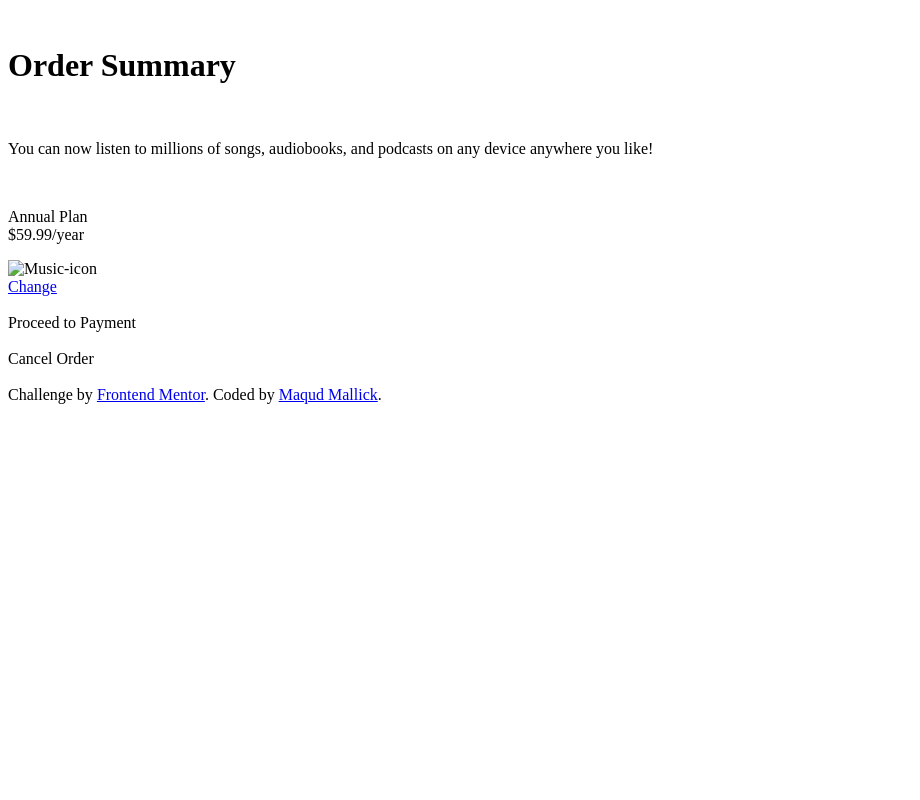
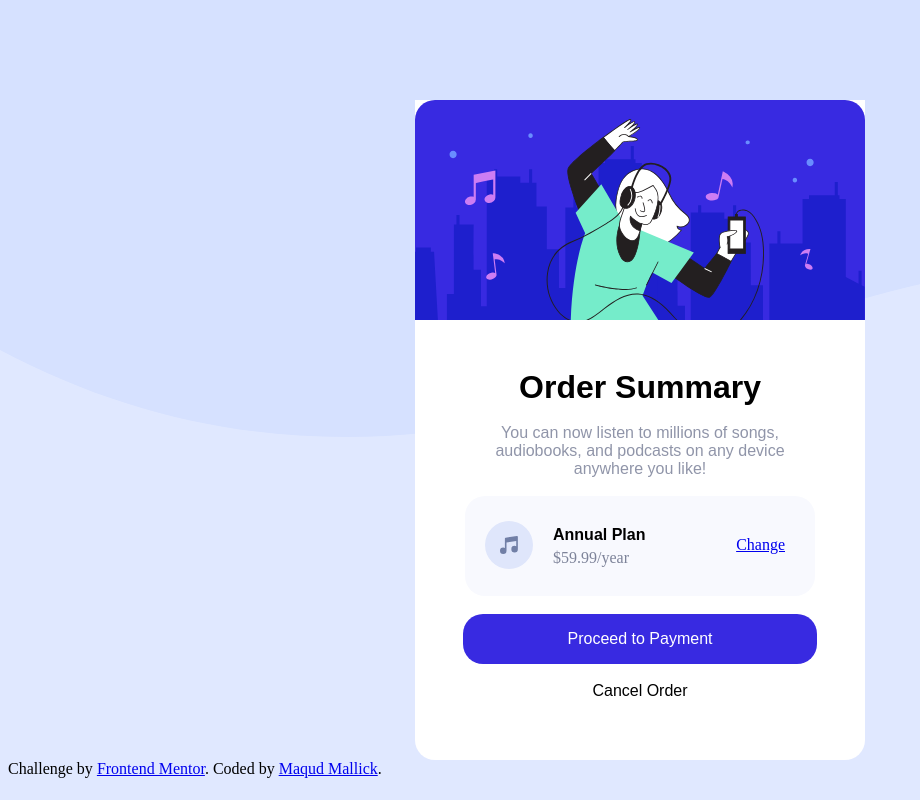
Before and after one commit to MaqsudMallick/order-summary-component-main, a plain HTML site: page index.html in a window 1280 px wide. Shown: the whole page, without its empty margins (0-920 px from the left). Drawn offline with Linux system fonts and the light colour scheme; files whose address does not match are found by name.

Commit message:
Second commit

```diff
--- a/index.html
+++ b/index.html
@@ -4,12 +4,12 @@
   <meta charset="UTF-8">
   <meta name="viewport" content="width=device-width, initial-scale=1.0"> <!-- displays site properly based on user's device -->
 
-  <link rel="icon" type="image/png" sizes="32x32" href="./images/favicon-32x32.png">
+  <link rel="icon" type="image/png" sizes="32x32" href="./favicon-32x32.png">
 
   <title>Frontend Mentor | Order summary card</title>
 
   <!-- Feel free to remove these styles or customise in your own stylesheet 👍 -->
-   <link rel="stylesheet" href="css/style.css">
+   <link rel="stylesheet" href="./style.css">
 </head>
 <body>
   <div class="centre-block">
@@ -27,7 +27,7 @@
   <p class="plan-description">
     <span>Annual Plan</span> <br />$59.99/year
   </p>
-<img src="images/icon-music.svg" alt="Music-icon" class="music">
+<img src="./icon-music.svg" alt="Music-icon" class="music">
 <div class="change">
   <a href="#">Change</a>
 </div>
--- /dev/null
+++ b/style.css
@@ -0,0 +1,94 @@
+body{
+  background-image: url("./pattern-background-desktop.svg");
+  background-size: auto;
+  background-color: #e0e8ff;
+  background-repeat: repeat-x;
+}
+img{
+  border-top-right-radius:  20px;
+  border-top-left-radius: 20px;
+  height: 220px;
+  width: 450px;
+  margin-bottom: 0;
+}
+.centre-block
+{
+  width: 450px;
+  height: 660px;
+  margin: 100px auto 0 auto;
+  background-color: white;
+  border-bottom-left-radius: 20px;
+  border-bottom-right-radius: 20px;
+}
+.inside-block{
+  background-color: white;
+  text-align: center;
+  border-bottom-left-radius: 20px;
+  border-bottom-right-radius: 20px;
+}
+h1{
+  font-family: sans-serif;
+  margin-top: 45px;
+  margin-bottom: 0;
+}
+.description{
+  color: #9095a9;
+  font-family: sans-serif;
+  margin: 0 auto 0 auto;
+  width: 300px;
+}
+.plan
+{
+  background-color: #f8f9fe;
+  width: 350px;
+  height: 100px;
+  border-radius: 20px 20px 20px 20px;
+  margin: 0 auto 0 auto;
+  text-align: left;
+
+}
+.music{
+  height: 48px;
+  width: 48px;
+  float: left;
+  margin: 25px 0 25px 20px;
+}
+.plan-description
+{
+  color: #7d8399;
+
+  margin: 30px 10px 25px 20px;
+  display: inline-block;
+  text-align: left;
+}
+.change
+{
+
+  float: right;
+  margin: 40px 30px 0 0;
+}
+span{
+  font-weight: bold;
+  color: black;
+  font-family: sans-serif;
+  display: inline-block;
+  margin-bottom: 5px;
+}
+.proceed
+{
+  cursor: pointer;
+  padding: 16px 0 16px 0;
+  width: 354px;
+  border-radius: 20px;
+  background-color: #382ae1;
+  margin: 0 auto 0 auto;
+  text-align: center;
+  color: white;
+  font-family: sans-serif;
+}
+.cancel-order
+{
+  cursor: pointer;
+  display: inline;
+  font-family: sans-serif;
+}
```
Also changed, not shown: favicon-32x32.png (added), icon-music.svg (added), illustration-hero.svg (added), pattern-background-desktop.svg (added), pattern-background-mobile.svg (added).
